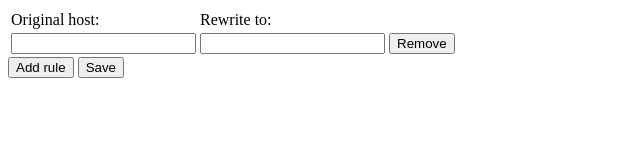
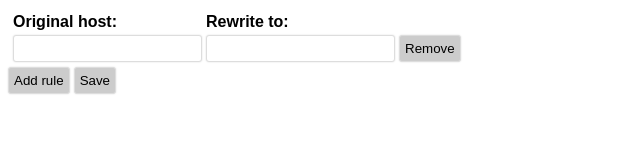
Before and after one commit to mattiaslundberg/HostNameRewriter, a browser extension: page options.html in a window 1280 px wide. Both pictures are taken after a click on the button "Add rule". Shown: the whole page, without its empty margins (0-640 px from the left). Drawn offline with Linux system fonts and the light colour scheme.

Commit message:
Improve styling of options page (#3)

```diff
--- /dev/null
+++ b/css/options.css
@@ -0,0 +1,58 @@
+
+/* Styling of url table */
+table#urls {
+	width: 396px;
+	margin: 0;
+	padding: 2px;
+	font-family: arial;
+}
+
+table#urls > thead {
+	font-weight: bold;
+}
+
+table#urls > thead > tr > td {
+	width: 159px;
+}
+
+table#urls > thead > tr > td:last-child {
+	width: 70px;
+}
+
+table#urls > tbody > tr > td {
+	width: 159px;
+}
+
+table#urls > tbody > tr > td:last-child {
+	width: 70px;
+}
+
+/* Make input fields nicer */
+input[type="text"] {
+	padding: 5px;
+	border: 1px solid #DDDDDD;
+	border-radius: 3px;
+	box-shadow: 0 0 2px #DDDDDD;
+}
+
+input[type="text"]:hover {
+	border:1px solid #CCCCCC;
+}
+
+input[type="text"]:focus {
+	box-shadow:0 0 2px #FFFE00;
+}
+
+/* Make buttons nicer */
+button {
+	padding: 5px;
+	border: 1px solid #DDDDDD;
+	border-radius: 3px;
+	box-shadow: 0 0 2px #DDDDDD;
+	color: #000000;
+	background-color: #CCCCCC;
+}
+
+button:hover {
+	border:1px solid #CCCCCC;
+}
--- a/options.html
+++ b/options.html
@@ -2,6 +2,7 @@
 <html>
 <head>
 	<title>Host name rewriter options</title>
+	<link rel="stylesheet" type="text/css" href="css/options.css">
 </head>
 <body>
 <table id="urls">
```
